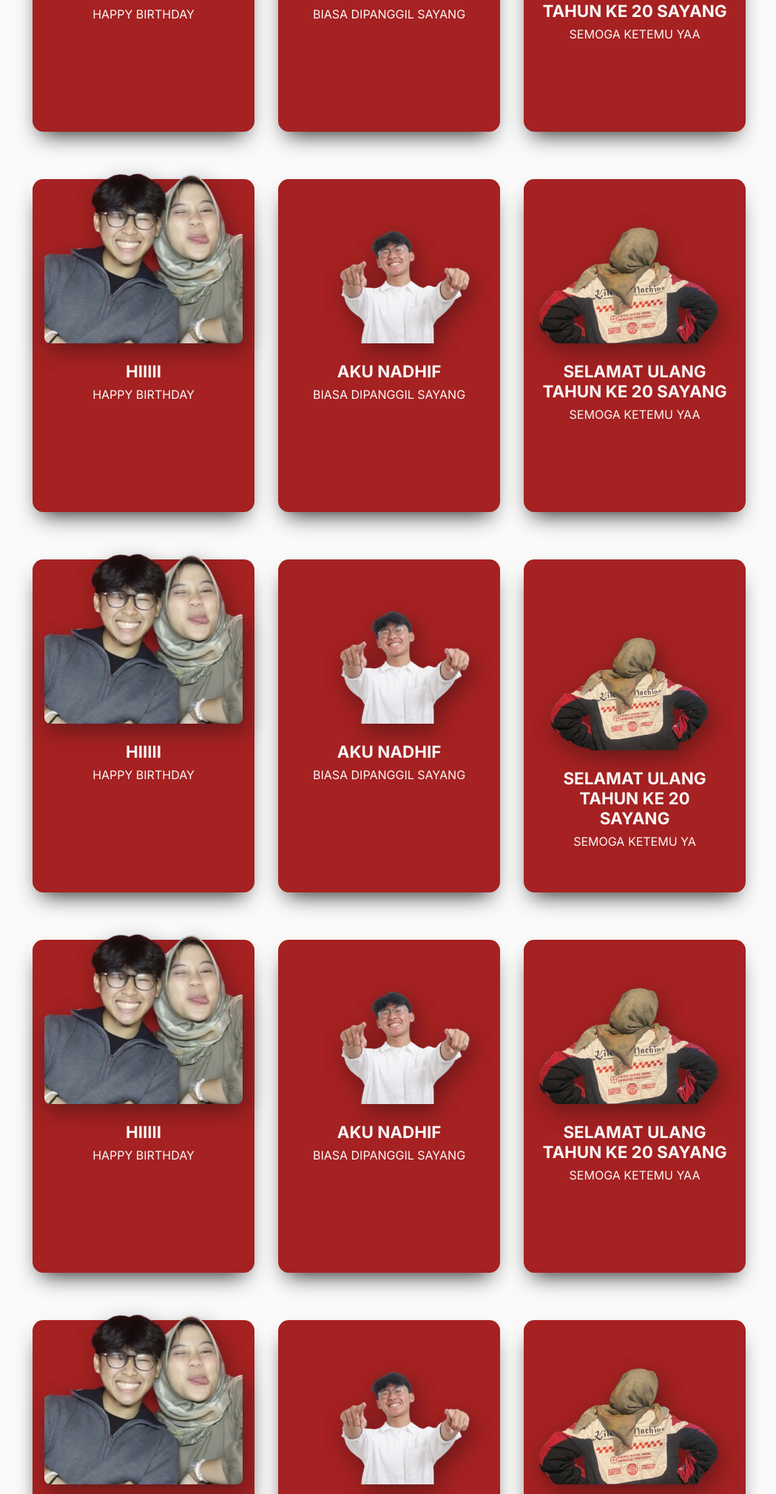
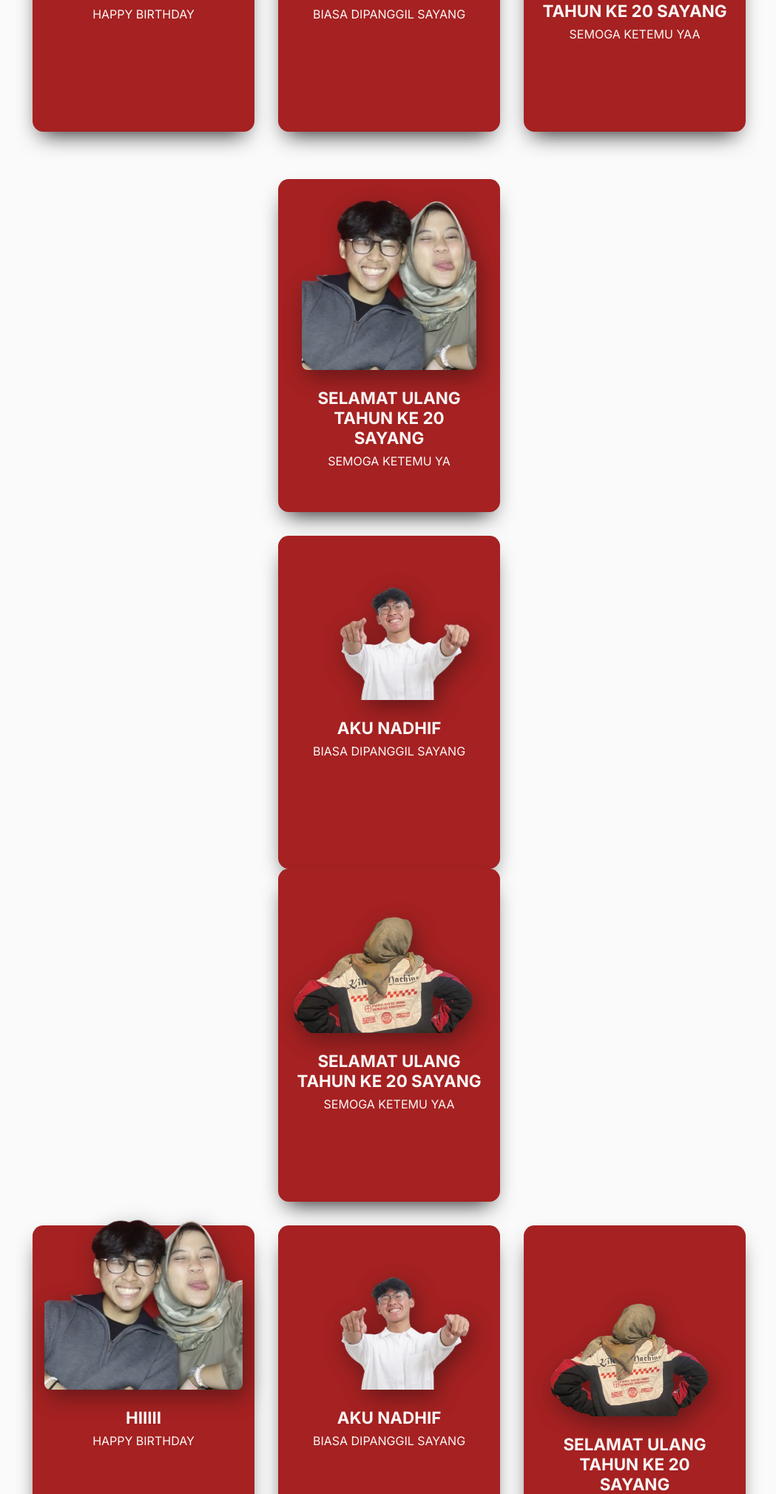
Before and after one commit to Athallah210505/ProjectNov, a Django app: page /show_clue in a window 1280 px wide. Shown: the part 2734-4753 px from the top of the page at 74% size, without its empty margins (114-1163 px from the left). Run offline with Django 5.2, Linux system fonts and the light colour scheme.

Commit message:
complete bismillah

```diff
--- a/main/templates/clue.html
+++ b/main/templates/clue.html
@@ -426,16 +426,29 @@
      <!-- Product Cards Section -->
   <main class="container">
     <!-- Card 1 (Standard Hover Effect) -->
-    <section class="card">
-      <div class="product-image">
-        <img src="{% static 'images/berdua.png' %}" alt="HAPPY BIRTHDAY" draggable="false" />
-      </div>
-      <div class="product-info">
-        <h2>HIIIII</h2>
-        <p>HAPPY BIRTHDAY</p>
+    <!-- Card 3 (Flip Animation) -->
+    <section class="card flip-card">
+      <div class="flip-card-inner">
+        <!-- Front Side -->
+        <div class="flip-card-front">
+          <div class="product-image">
+            <img src="{% static 'images/berdua.png' %}" alt="SELAMAT ULANG TAHUN" draggable="false" />
+          </div>
+          <div class="product-info">
+            <h2>SELAMAT ULANG TAHUN KE 20 SAYANG</h2>
+            <p>SEMOGA KETEMU YA</p>
+          </div>
+        </div>
+        <!-- Back Side -->
+        <div class="flip-card-back">
+          <div class="product-info">
+            <h2>Special Message</h2>
+            <p>MISI 1 KITA AKAN MENCARI HADIAH</p>
+          </div>
+        </div>
       </div>
     </section>
-
+  </main>
     <!-- Card 2 (Standard Hover Effect) -->
     <section class="card">
       <div class="product-image">
```
